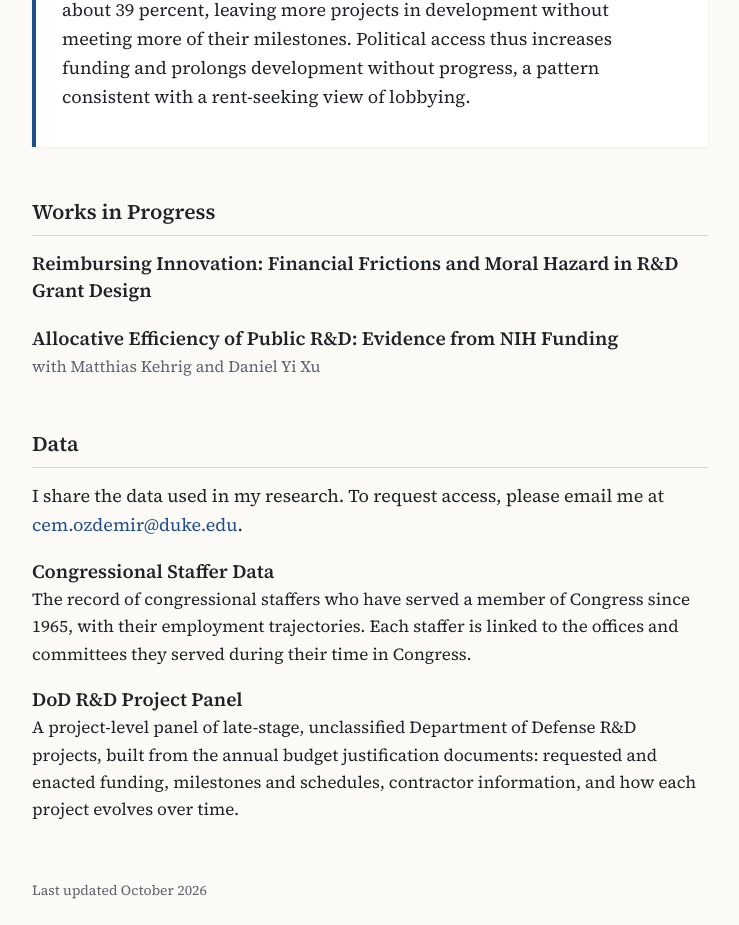
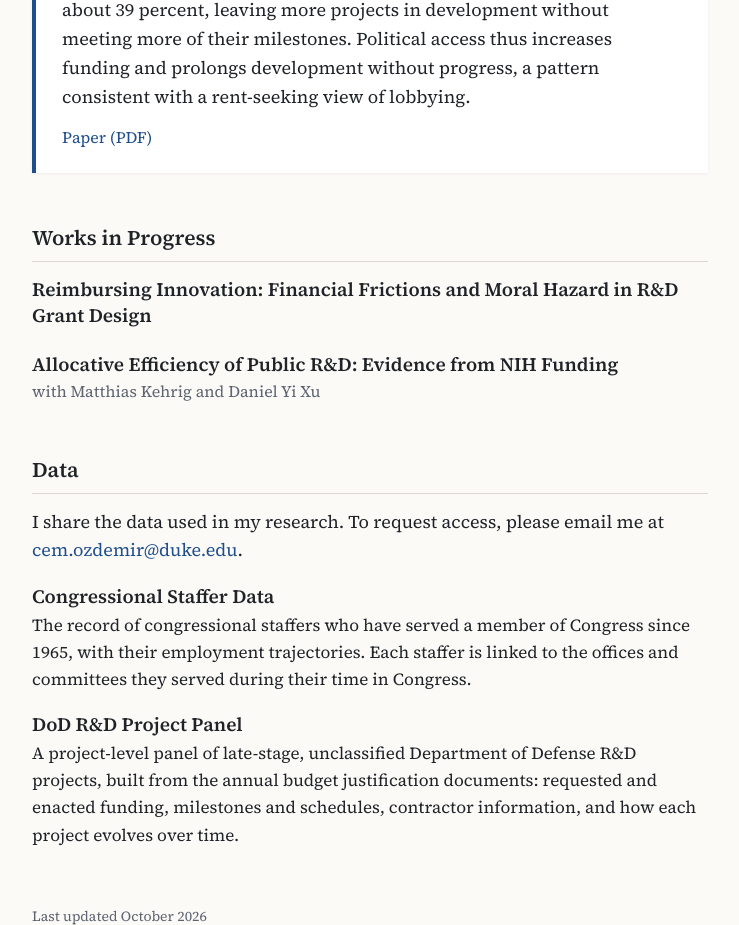
Before and after one commit to cemozd19/cemozd19.github.io, a plain HTML site: page index.html in a window 1280 px wide. Shown: the part 978-1903 px from the top of the page, without its empty margins (428-1167 px from the left). Drawn offline with Linux system fonts and the light colour scheme.

Commit message:
Add files via upload

```diff
--- a/index.html
+++ b/index.html
@@ -177,6 +177,7 @@
       <p>
         Firms can exert influence over the congressional appropriations process that funds public R&amp;D. I study whether lobbying directed at this process affects the allocation and innovation outcomes of publicly funded R&amp;D. To answer this question, I build a dataset of late-stage R&amp;D projects funded by the U.S. Department of Defense from 2004 to 2023 that records their funding, milestones, and whether they successfully completed development, linked to the lobbying activities of the firms that perform them. To address the endogeneity of lobbying, I exploit revolving-door connections: a firm gains political access to a defense appropriator’s office when that office hires a former congressional coworker of the firm’s lobbyists. Within four years of gaining this access, connected firms lobby more often, and Congress appropriates 17 percent more funding for their projects. The share of their projects terminated by the Department of Defense falls by 37 percent and the share completed by about 39 percent, leaving more projects in development without meeting more of their milestones. Political access thus increases funding and prolongs development without progress, a pattern consistent with a rent-seeking view of lobbying.
       </p>
+      <div class="links"><a href="https://www.dropbox.com/scl/fi/ln2vvusnuwwpurtepw1eg/paper.pdf?rlkey=nxxvlio0gmyk2sdui9zopkppg&amp;raw=1" target="_blank" rel="noopener">Paper (PDF)</a></div>
     </div>
 
     <h2>Works in Progress</h2>
```
